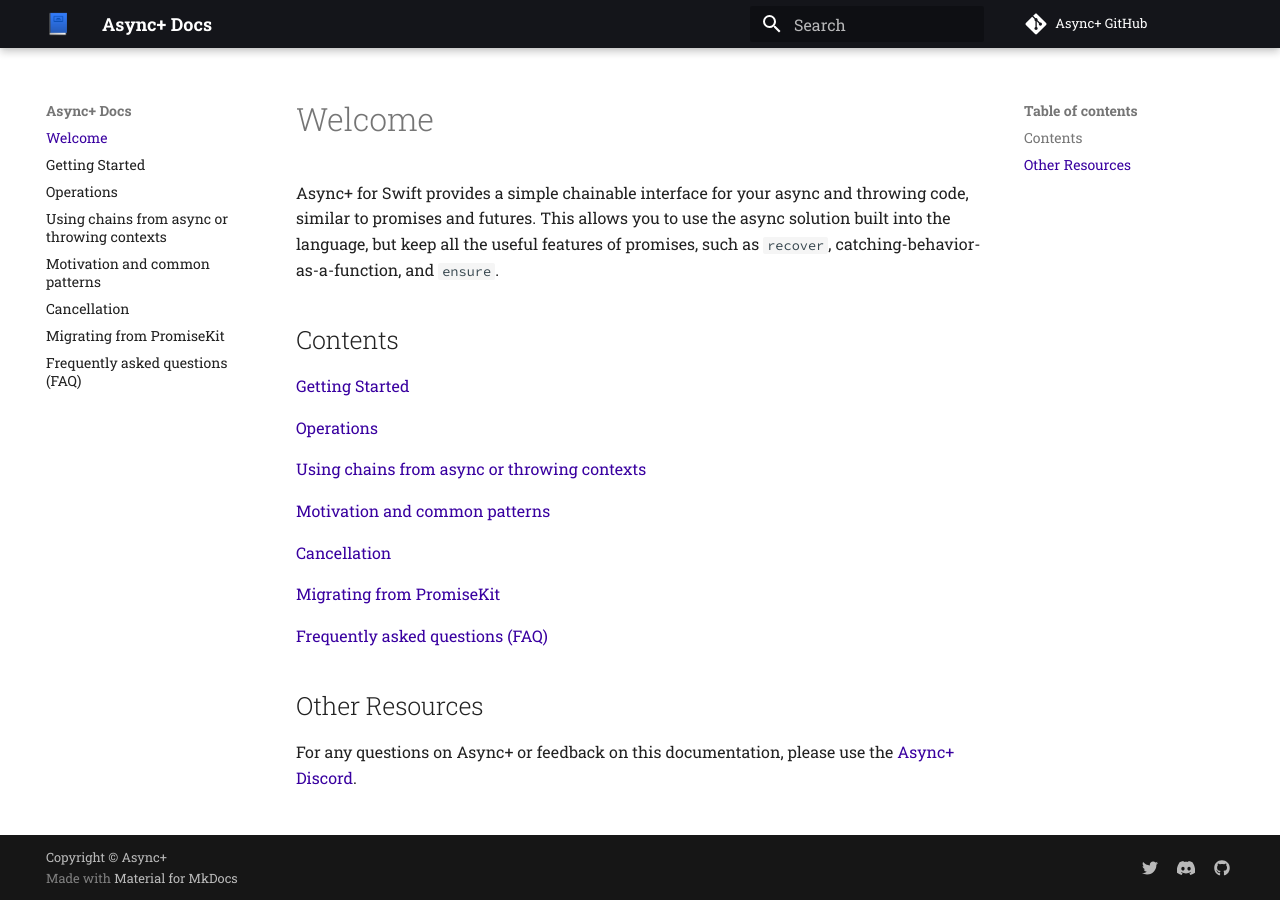
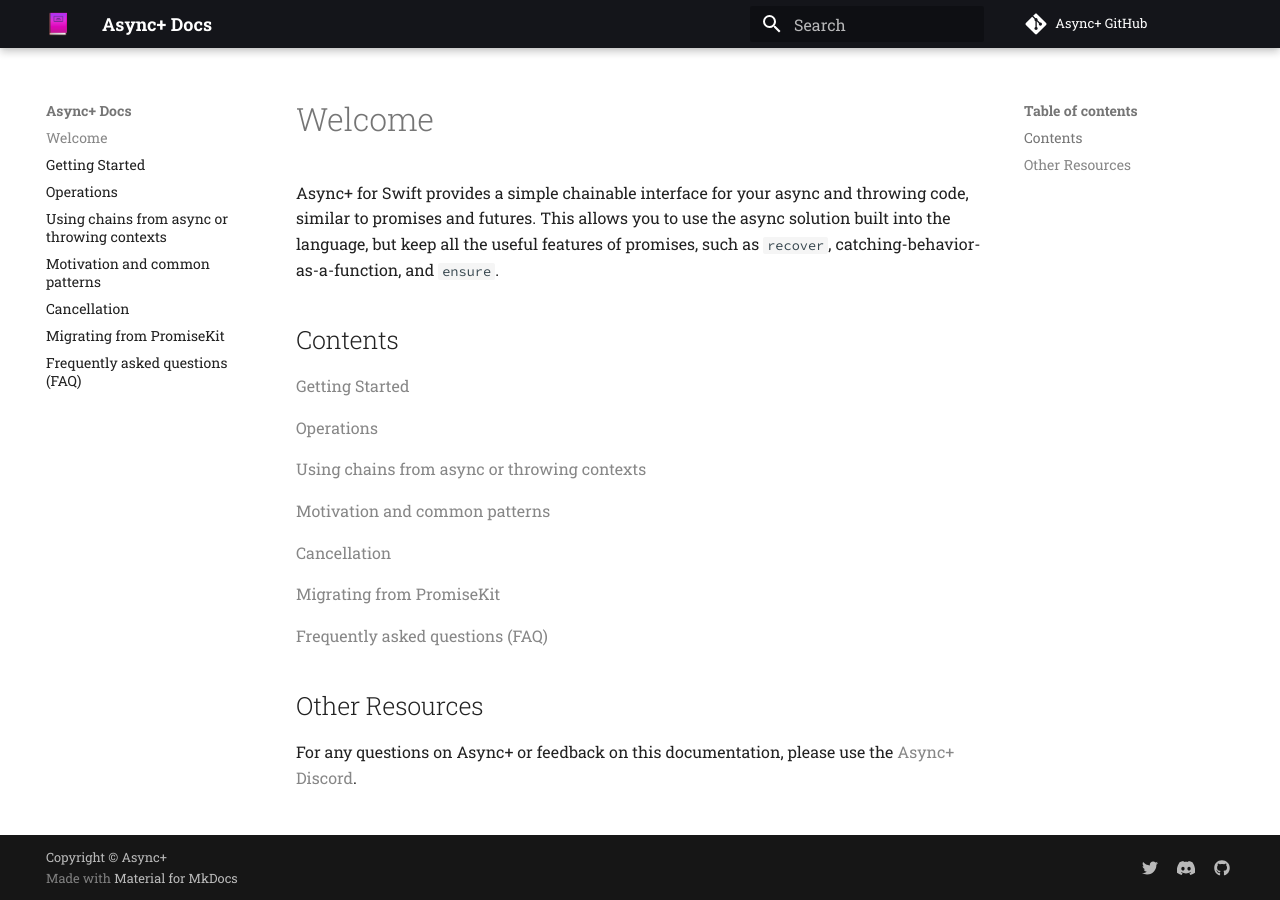
Before and after one commit to async-plus/docs, an MkDocs documentation site: the page built from docs/index.md, in a window 1280 px wide. Built offline with MkDocs 1.6.1 and Material for MkDocs 9.7.7, drawn with Linux system fonts in a browser that asks for light colours; comment, search, counter and statistics services are not loaded.

Commit message:
Try to make less ugly

```diff
--- a/docs/stylesheets/extra.css
+++ b/docs/stylesheets/extra.css
@@ -1,8 +1,8 @@
 :root {
-  --md-typeset-a-color:         #3900A0;
+  --md-typeset-a-color:         #878787;
 }
 :root > * {
-  --md-typeset-a-color:         #3900A0;
+  --md-typeset-a-color:         #878787;
   --md-code-hl-keyword-color:   #ab47bd;
 
   --md-code-hl-number-color: #1C00CF;
```
Also changed, not shown: docs/assets/docs-logo.png.
